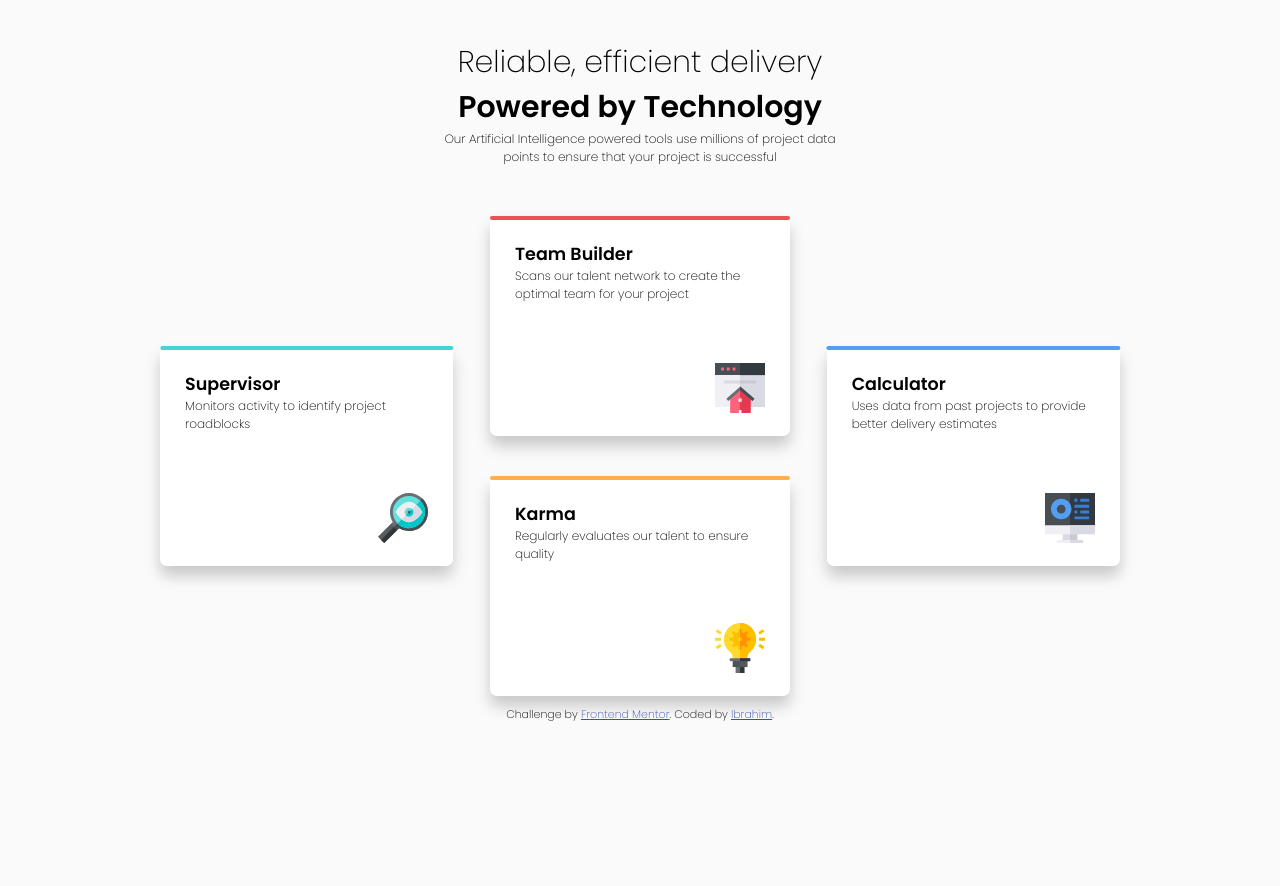
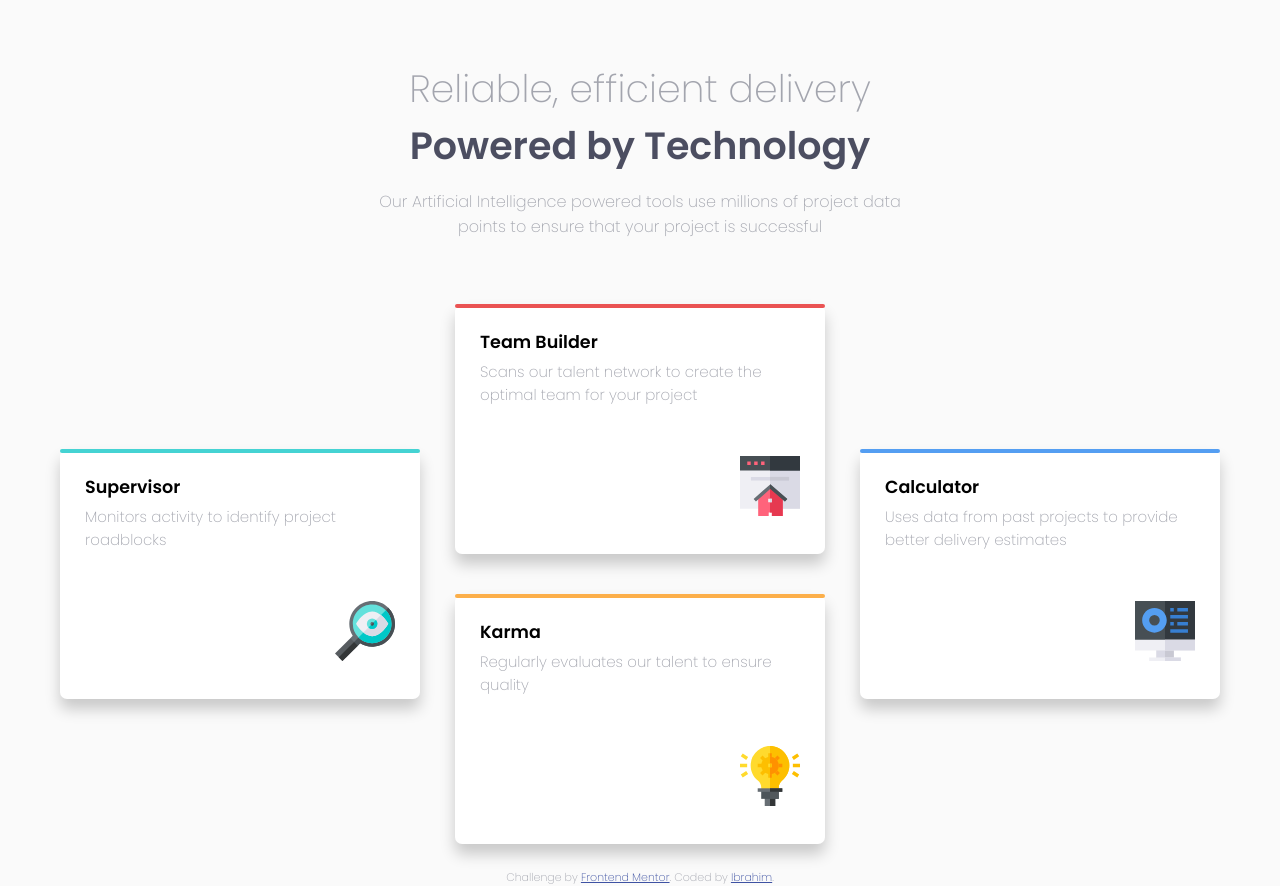
Before and after one commit to ibrahimano/four-card-feature-section-master, a plain HTML site: page index.html in a window 1280 px wide. Before the commit the page ends 800 px from the top, so only its background shows below. Drawn offline with Linux system fonts and the light colour scheme.

Commit message:
Update style.css

```diff
--- a/style.css
+++ b/style.css
@@ -14,40 +14,61 @@ body {
 
 header {
 	text-align: center;
-	width: 400px;
-	margin: 40px auto;
+	margin: 60px auto 45px;
+	width: 570px;
 }
+
+
+header h1 {
+	font-size: 38px;
+}
+
+
 
 .title-1 {
 	font-weight: 200;
+	color: hsl(229, 6%, 66%);
 }
 
 .title-2 {
 	font-weight: 600;
+	color: hsl(234, 12%, 34%);
+}
+
+header p {
+	margin-top: 15px;
+	font-size: 16px;
+
+}
+
+h2 {
+	color: hsl(234, 12%, 34%);
 }
 
 p {
 	font-weight: 200;
-	font-size: 12px;
+	font-size: 15px;
+	color:  hsl(229, 6%, 66%);
+	margin-top: 5px;
 }
 
 
 
 
+
 .wrap {
-	width: 1000px;
+	width: 1200px;
 	margin : auto;
-	height: 500px;
+	height: 580px;
 	display: flex;
 	justify-content: center;
 	align-items: center;
-
 }
 
 .b-1,
 .b-2,
 .b-3 {
-	width: 333.3px;
+	width: 400px;
 
 }
 
@@ -66,24 +87,23 @@ p {
 
 
 .b-1 {
-
 	justify-content: right;
-
 }
 
 .b-2 {
 	flex-direction: column;
 }
 
+
+
 .box {
 	background: white;
-	height: 220px;
-	width: 300px;
+	height: 250px;
+	width: 370px;
 	margin: 20px;
 	box-shadow: 0 10px 15px 0px rgba(0, 0, 0, 0.2);
 	position: relative;
 	border-radius: 7px;
-
 
 }
 
@@ -97,6 +117,8 @@ p {
 	border-radius: 7px;
 	transform: translateX(-50%);
 }
+
+
 
 .box-1::after {
 	background: hsl(180, 62%, 55%);
@@ -118,27 +140,29 @@ p {
 .box-0 {
 	text-align: left;
 	padding: 25px;
-	padding-bottom: 40px;
+	padding-bottom: 15px;
+
 }
 
 .box img {
-	width: 50px;
+	width: 60px;
 	float: right;
 
 }
 
 .image {
-	padding: 20px 25px;
+	padding: 35px 25px;
 
 }
 
 
 
 /* -------------- media -------------- */
-@media only screen and (max-width: 1000px) {
+@media only screen and (max-width: 1200px) {
+
 	.wrap {
 		width: 650px;
-		height: 850px;
+		height: 950px;
 		display: flex;
 		justify-content: flex-start;
 		align-items: center;
@@ -150,7 +174,19 @@ p {
 	}
 }
 
-@media only screen and (max-width: 680px) {
+
+
+
+@media only screen and (max-width: 800px) {
+	header {
+		width:380px;
+
+	}
+
+	header h1 {
+		font-size: 30px;
+	}
+
 	.wrap {
 		width: 400px;
 		height: 1200px;
@@ -181,6 +217,7 @@ p {
 	width: 55px;
 	}
 
+
 	p {
 		font-size: 15px;
 	}
@@ -189,4 +226,6 @@ p {
 		padding: 15px;
 		font-size: 18px;
 	}
+
+
 }
```
